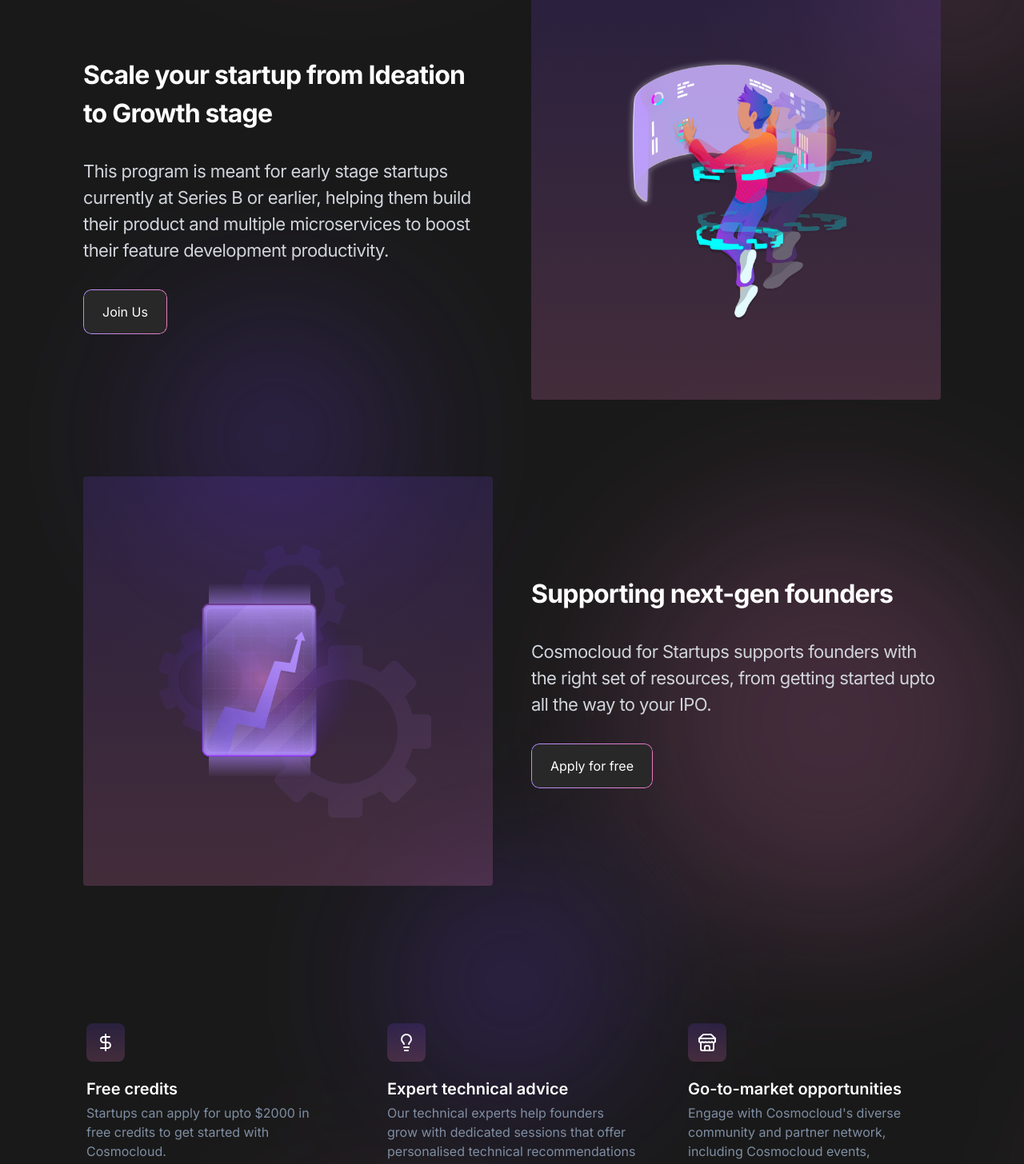
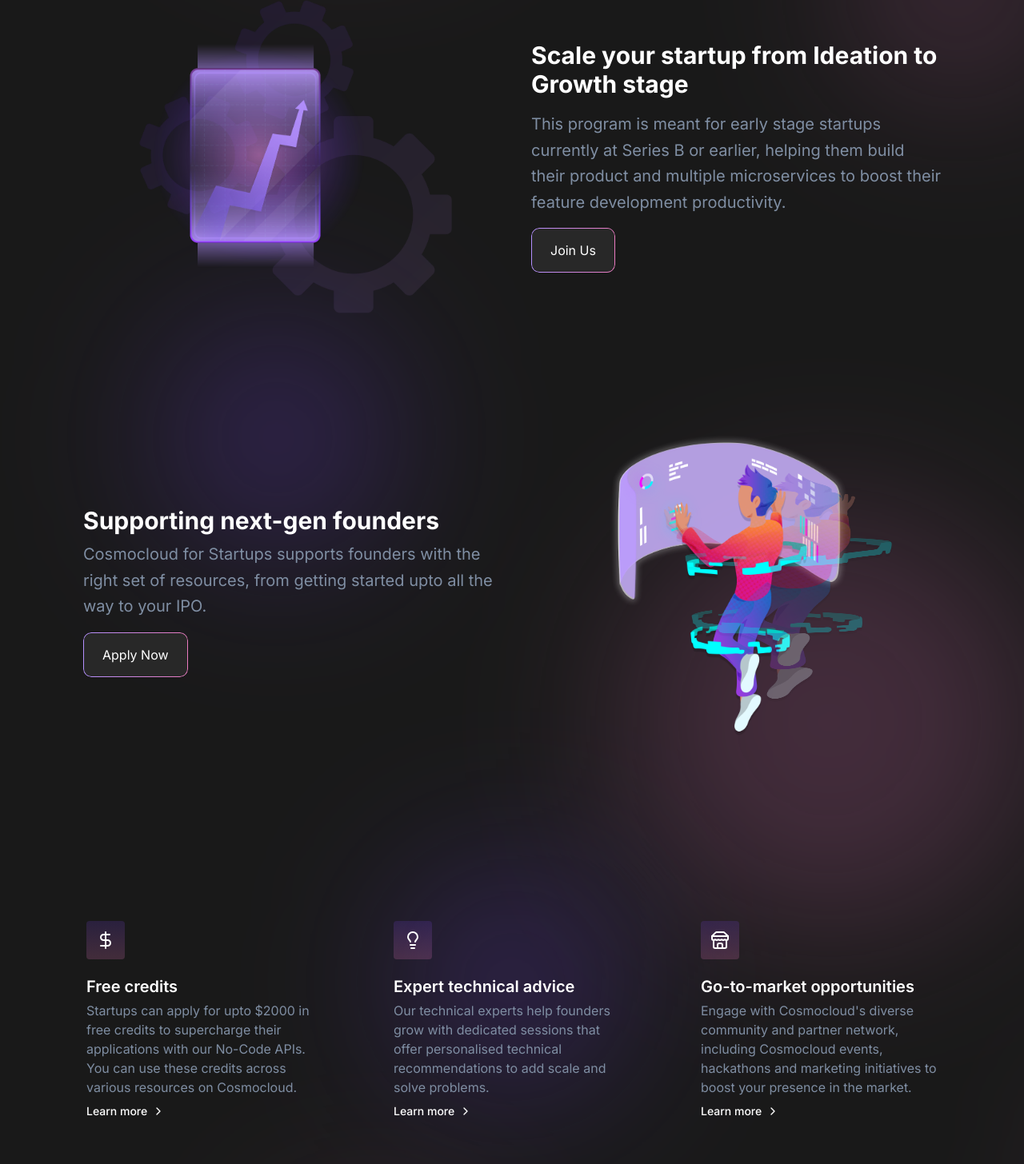
Before and after one commit to shreybatra/loki-mirror, a Next.js app: page /startups in a window 1280 px wide. Shown: the part 885-2341 px from the top of the page at 80% size. Built offline with nearby package versions, Linux system fonts and the light colour scheme.

Commit message:
refactor: ui changes (#56)

```diff
--- a/app/layout.tsx
+++ b/app/layout.tsx
@@ -48,8 +48,13 @@
         <Analytics />
         <Toaster />
       </body>
-      <GoogleAnalytics gaId="G-DKTWR39RSJ" />
-      <GoogleTagManager gtmId="AW-16526381160" />
+
+      {
+        process.env.NEXT_GA_ID && (<GoogleAnalytics gaId={process.env.NEXT_GA_ID} />)
+      }
+      {
+        process.env.NEXT_GTM_ID && (<GoogleTagManager gtmId={process.env.NEXT_GTM_ID} />)
+      }
     </html>
   );
 }
--- a/app/startups/page.tsx
+++ b/app/startups/page.tsx
@@ -36,14 +36,14 @@
         heading="Scale your startup from Ideation to Growth stage"
         desc="This program is meant for early stage startups currently at Series B or earlier, helping them build their product and multiple microservices to boost their feature development productivity."
         cta="Join Us"
-        image={NextGenDeveloperBanner}
+        image={GrowthBanner}
       />
       <Hero
         heading="Supporting next-gen founders"
         desc="Cosmocloud for Startups supports founders with the right set of resources, from getting started upto all the way to your IPO."
-        cta="Apply for free"
+        cta="Apply Now"
         variant="right"
-        image={GrowthBanner}
+        image={NextGenDeveloperBanner}
       />
 
       <Features />
@@ -53,10 +53,10 @@
       />
 
       <Hero
-        heading="Are you a startup, or incubator?"
+        heading="Are you a Startup Accelerator, Incubator or VC?"
         desc="Make sure your founders have access to the best data platform, connections, and education for their rapidly scaling ventures."
         variant="right"
-        cta="Get in touch"
+        cta="Apply Now"
         image={IncubatorBanner}
       />
       {/* <Pointers
@@ -65,12 +65,11 @@
       /> */}
       {/*banner */}
       <section
-        style={{ background: `url(${getStarted.src})` }}
-        className={`w-full my-20 py-12 md:py-24 lg:py-32  brightness-125 contrast-125 rounded-xl`}
+        className={`mx-4 my-20 py-12 md:py-24 lg:py-32 background-gradient rounded`}
       >
         <div className="container px-4 md:px-6 text-center">
           <div className="max-w-2xl mx-auto space-y-4">
-            <h2 className="text-3xl font-bold tracking-tighter text-[#fff] md:text-4xl/tight">
+            <h2 className="text-2xl font-semibold text-[#fff] md:text-4xl/tight">
               Ready to take your business to the next level?
             </h2>
             <p className="text-[#fcfcfc] md:text-xl/relaxed">
--- a/components/Startups/FAQs.tsx
+++ b/components/Startups/FAQs.tsx
@@ -20,7 +20,7 @@
   {
     question: "How to apply for Cosmocloud for Startups?",
     answer:
-      "We work closesly with VCs, Accelerators, and Incubators. You can ask your partner VC or Accellerator to refer you. If they are not a part of our program please apply on the link aboove. If you are not involced with a VC, incubator or accellerator, please apply above on this page.",
+      <span>We work closesly with VCs, Accelerators, and Incubators. You can ask your partner VC or Accellerator to refer you. If they are not a part of our program please apply on the link aboove. If you are not involced with a VC, incubator or accellerator, you can <Link href={"/"} className="text-primary underline">apply here</Link>.</span>,
   },
   {
     question: "Can I apply if I am already using Cosmocloud?",
@@ -30,7 +30,7 @@
   {
     question: "What if I've applied but have not heard back?",
     answer:
-      "If you haven't heard back from us after 7 business days please contact us in link above",
+      <span>If you haven't heard back from us after 7 business days please <Link href={"/"} className="text-primary underline">contact us</Link> in given link.</span>,
   },
   {
     question: "How will I recieve my promo code?",
@@ -47,7 +47,7 @@
           Have any Queries?
         </h3>
         <div className="flex flex-col gap-[12px] items-center">
-          <h2 className="font-[700] text-[20px] md:text-[32px] text-center">
+          <h2 className="font-semibold text-[20px] md:text-[32px] text-center">
             Frequently Asked Questions
           </h2>
         </div>
--- a/components/Startups/Hero.tsx
+++ b/components/Startups/Hero.tsx
@@ -16,31 +16,15 @@
 }
 
 const heroBannerVariant = cva(
-  "aspect-square overflow-hidden scale-[0.7] rounded-md object-contain sm:w-full",
+  "aspect-square overflow-hidden rounded scale-[0.8] object-contain sm:w-full",
   {
     variants: {
       variant: {
         default: "",
-        main: "hidden md:block md:left-2 z-[-200] absolute",
       },
     },
     defaultVariants: {
       variant: "default",
-    },
-  }
-);
-
-const containerVariant = cva(
-  "flex relative items-center flex-col-reverse space-between gap-4 md:gap-8 px-4 md:px-6 lg:grid-cols-2 lg:gap-12",
-  {
-    variants: {
-      variant: {
-        left: "md:flex-row",
-        right: "md:flex-row-reverse",
-      }
-    },
-    defaultVariants: {
-      variant: "left",
     },
   }
 );
@@ -54,29 +38,24 @@
   variant = "left",
 }: IHeroProps) => {
   return (
-    <section className={`w-full py-8 md:py-12 `}>
-      <div
-        className={cn(
-          containerVariant({
-            variant: variant,
-          })
-        )}
-      >
-        <div className={`space-y-4 md:w-1/2`}>
-          {badge && (
-            <div className="inline-block rounded-full tracking-tight button-gradient font-medium px-4 py-2 text-md">
-              {badge}
-            </div>
-          )}
-          <h1
-            className={`font-[700] text-[20px] md:text-[32px] tracking-tight`}
-          >
-            {heading}
-          </h1>
-          <p className="text-gray-300 tracking-tight md:text-[22px] py-2 md:py-4">
+    <section className="w-full mb-8">
+      <div className="grid gap-8 px-4 md:px-6">
+        {variant === "left" && (
+          <div className="grid gap-0 md:grid-cols-2 md:gap-8 lg:gap-12">
+            <Image
+              src={image}
+              width="550"
+              height="310"
+              alt="Feature 1"
+              className={cn(heroBannerVariant({ variant: "default" }))}
+            />
+            <div className="flex flex-col justify-center space-y-4">
+              <div className="space-y-4">
+                <h2 className="text-2xl h font-bold md:text-3xl">{heading}</h2>
+                <p className="max-w-[600px] text-muted-foreground md:text-xl/relaxed lg:text-base/relaxed xl:text-xl/relaxed">
                   {desc}
                 </p>
-          <div className="flex min-w-fit">
+              </div>
               <Link href={"linkUrl"}>
                 <button className="button-dark border-background px-[18px] py-2 md:py-4 md:px-[24px]">
                   {cta}
@@ -84,17 +63,32 @@
               </Link>
             </div>
           </div>
-        <div className={`flex items-center rounded background-gradient md:w-1/2 justify-center`}>
+        )}
+
+        {variant === "right" && (
+          <div className="grid gap-4 md:grid-cols-2 md:gap-8 lg:gap-12">
+            <div className="order-last md:order-first flex flex-col justify-center space-y-4">
+              <div className="space-y-2">
+                <h2 className="text-2xl font-bold md:text-3xl">{heading}</h2>
+                <p className="max-w-[600px] text-muted-foreground md:text-xl/relaxed lg:text-base/relaxed xl:text-xl/relaxed">
+                  {desc}
+                </p>
+              </div>
+              <Link href={"linkUrl"}>
+                <button className="button-dark border-background px-[18px] py-2 md:py-4 md:px-[24px]">
+                  {cta}
+                </button>
+              </Link>
+            </div>
             <Image
               src={image}
-            width={695}
-            height={550}
-            alt="Hero"
-            className={cn(
-              heroBannerVariant({ variant: "default" })
-            )}
+              width="550"
+              height="310"
+              alt="Feature 2"
+              className={cn(heroBannerVariant({ variant: "default" }))}
             />
           </div>
+        )}
       </div>
     </section>
   );
--- a/components/Startups/HeroBanner.tsx
+++ b/components/Startups/HeroBanner.tsx
@@ -1,6 +1,7 @@
 import React from "react";
 import Link from "next/link";
 import Image, { StaticImageData } from "next/image";
+import { Badge } from "@/components/ui/badge";
 
 export interface IBannerProps {
   badge: string;
--- a/components/Startups/Pointers.tsx
+++ b/components/Startups/Pointers.tsx
@@ -25,7 +25,7 @@
         {pointers.map((pointer, idx) => (
           <div className="p-4 border-background" key={idx}>
             <div className="flex gap-2 md:gap-4 items-center">
-              <div className="flex justify-center items-center w-12 background-gradient h-12 rounded-lg">
+              <div className="flex justify-center items-center w-12 background-gradient h-12 rounded">
                 <pointer.icon className="flex-shrink-0 w-6 h-6 text-[#fff]" />
               </div>
               <h3 className="text-lg font-semibold line-clamp-2">{pointer.title}</h3>
--- a/components/Startups/StartupFeatures.tsx
+++ b/components/Startups/StartupFeatures.tsx
@@ -1,4 +1,9 @@
-import { ChevronRightIcon, DollarSignIcon,  Lightbulb, Store} from "lucide-react";
+import {
+  ChevronRightIcon,
+  DollarSignIcon,
+  Lightbulb,
+  Store,
+} from "lucide-react";
 
 const features = [
   {
@@ -6,7 +11,7 @@
     icon: DollarSignIcon,
     title: "Free credits",
     description:
-      "Startups can apply for upto $2000 in free credits to get started with Cosmocloud.",
+      "Startups can apply for upto $2000 in free credits to supercharge their applications with our No-Code APIs. You can use these credits across various resources on Cosmocloud.",
   },
   {
     id: 2,
@@ -29,29 +34,33 @@
     <>
       {/* Icon Blocks */}
       <div className="py-16 lg:py-24">
-      <div className="grid sm:grid-cols-2 lg:grid-cols-3 items-start gap-2">
+        <div className="grid sm:grid-cols-2 lg:grid-cols-3 items-start text-center md:text-start gap-8 md:4">
           {/* Icon Block */}
-        {
-          features.map((feature) => (
-            <a
+          {features.map((feature) => (
+            <div
               key={feature.id}
               className="group flex flex-col justify-center hover:bg-primary-foreground/90 rounded-lg p-4 md:p-7 "
-              href="/"
             >
-              <div className="flex justify-center items-center w-12 background-gradient h-12 rounded-lg">
+              <div className="flex w-full justify-center md:justify-start">
+                <div className="flex justify-center items-center w-12 background-gradient h-12 rounded">
                   <feature.icon className="flex-shrink-0 w-6 h-6 text-[#fff]" />
+                </div>
               </div>
               <div className="mt-5">
                 <h3 className="text-xl font-semibold">{feature.title}</h3>
-                <p className="mt-1 text-md text-muted-foreground">{feature.description}</p>
-                <span className="mt-2 inline-flex items-center gap-x-1.5 text-sm  decoration-2 group-hover:underline font-medium">
+                <p className="mt-1 text-md text-muted-foreground">
+                  {feature.description}
+                </p>
+                <a
+                  href=""
+                  className="mt-2 inline-flex items-center gap-x-1.5 text-sm  decoration-2 font-medium"
+                >
                   Learn more
                   <ChevronRightIcon className="flex-shrink-0 w-4 h-4" />
-                </span>
+                </a>
               </div>
-            </a>
-          ))
-        }
+            </div>
+          ))}
           {/* End Icon Block */}
           {/* Icon Block */}
         </div>
```
Also changed, not shown: 1 other file (tests, documents, lock files or other folders). Lines whose indentation alone changed are shown as unchanged.
